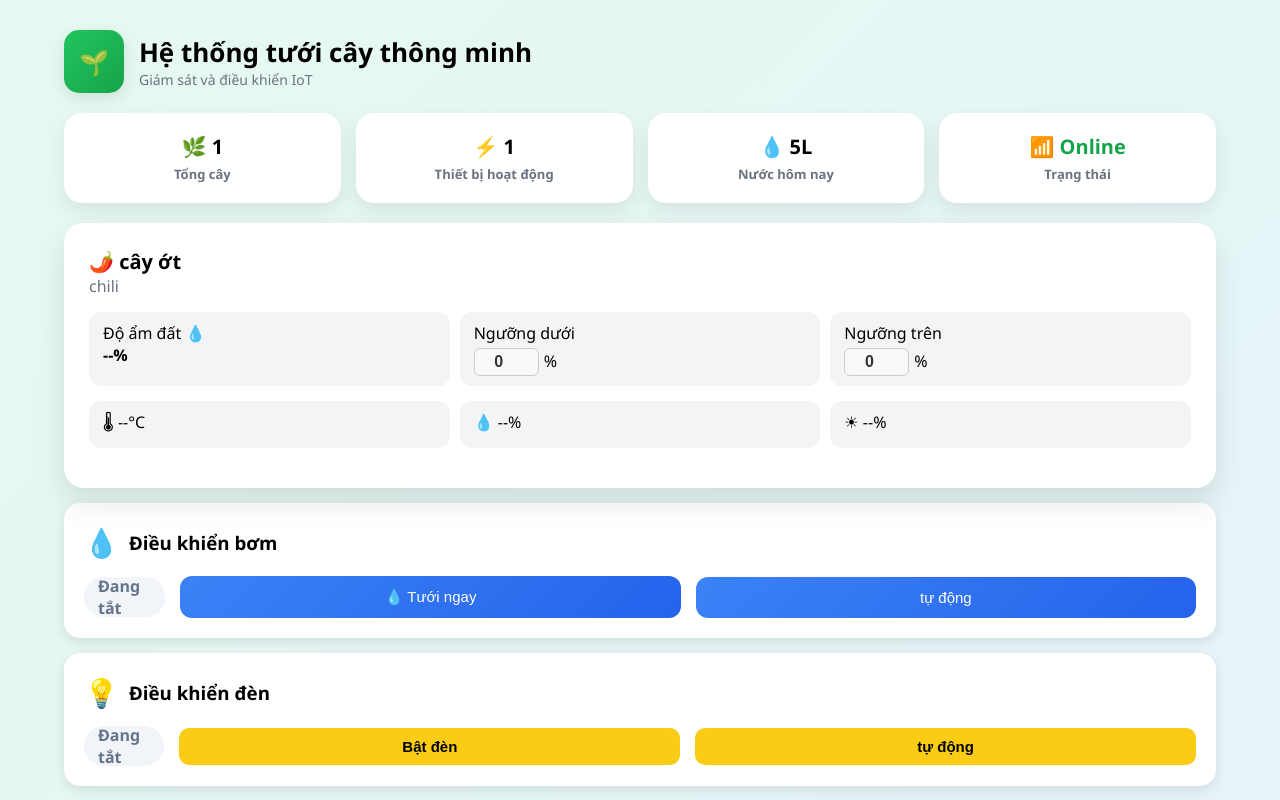
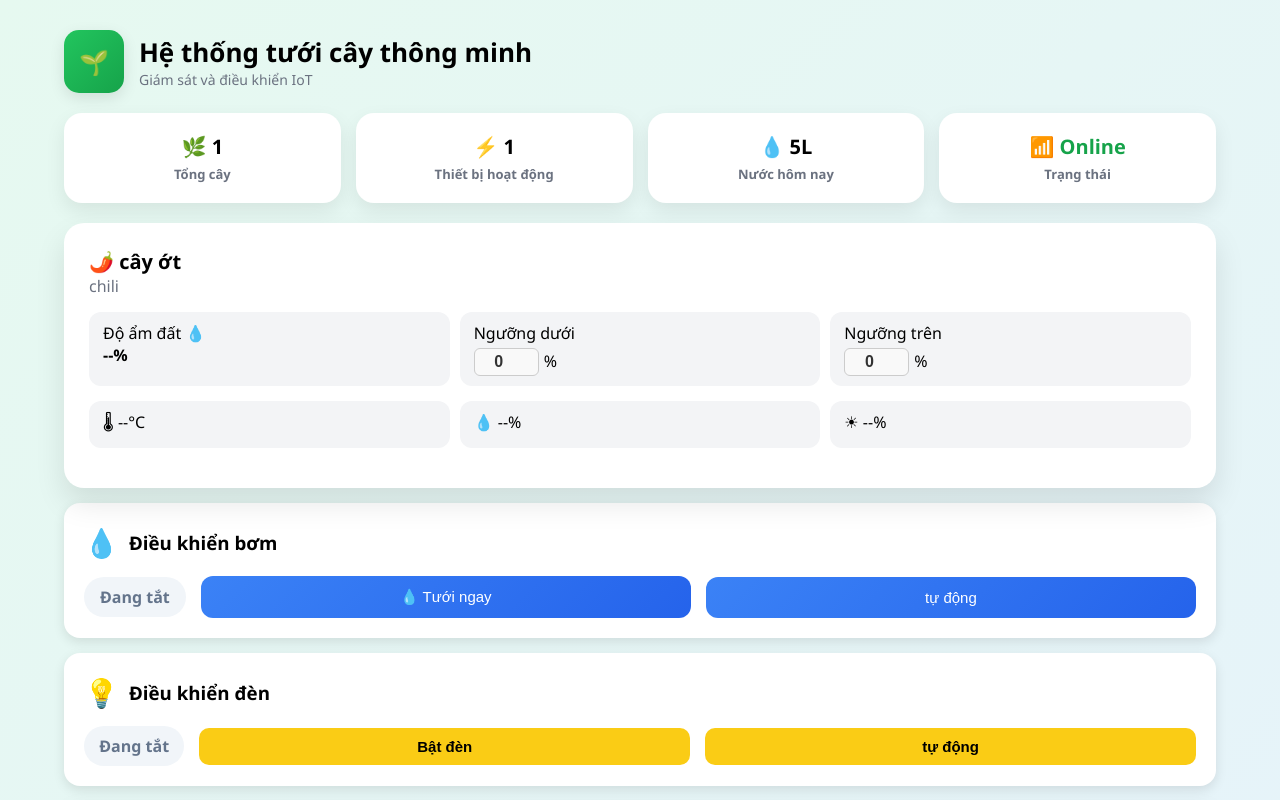
Before and after one commit to Chimsedinang414/HealthCareChili, a plain HTML site: page src/frontend/index.html in a window 1280 px wide. Shown: the top 800 px of the page. Drawn offline with nearby package versions, Linux system fonts and the light colour scheme; no server answers.

Commit message:
hải
edit width

```diff
--- a/src/frontend/index.html
+++ b/src/frontend/index.html
@@ -85,7 +85,7 @@
 
       <div class="light-body">
         <span id="pump-status" class="status-off"
-          style="width: 150px; height: 40px; display: flex; align-items: center; justify-content: center;">
+          style="width: 200px; height: 40px; display: flex; align-items: center; justify-content: center;">
           Đang tắt
         </span>
 
@@ -105,7 +105,7 @@
 
       <div class="light-body">
         <span id="light-status" class="status-off"
-          style="width: 150px; height: 40px; display: flex; align-items: center; justify-content: center;">
+          style="width: 200px; height: 40px; display: flex; align-items: center; justify-content: center;">
           Đang tắt
         </span>
 
```
